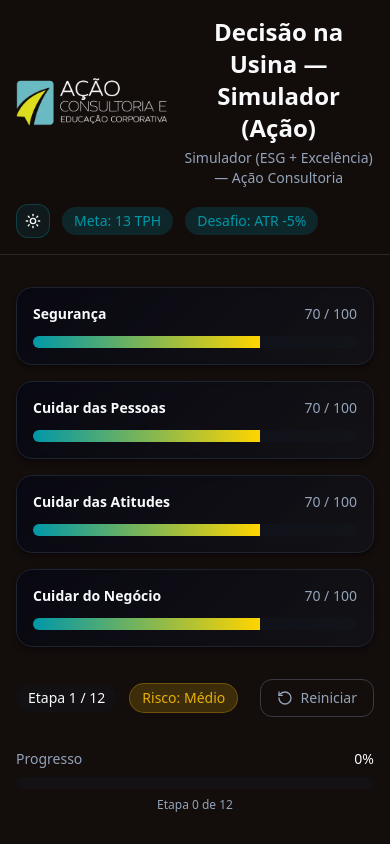
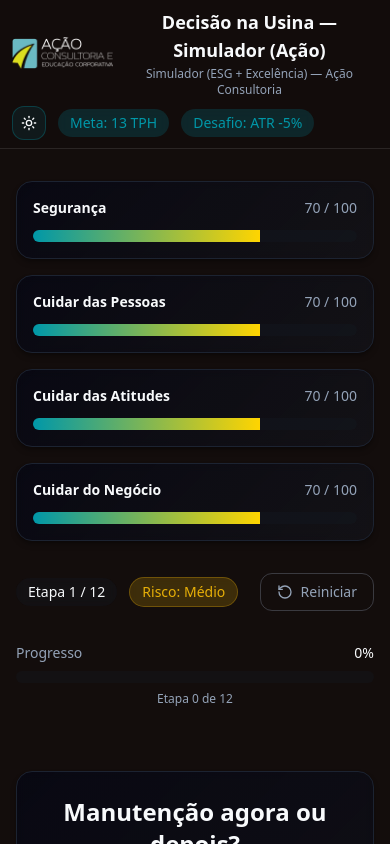
Before and after one commit to marcus848/acao-scenario-solver, a React (Vite) app: page / in a window 390 px wide. Shown: the top 844 px of the page. Built offline with nearby package versions, Linux system fonts and the light colour scheme.

Commit message:
Fix header and result responsiveness

```diff
--- a/src/components/Header.tsx
+++ b/src/components/Header.tsx
@@ -42,15 +42,15 @@ export const Header = ({ badges = [] }: HeaderProps) => {
 
   return (
     <header className="sticky top-0 z-50 border-b border-white/10 backdrop-blur-lg bg-background/80">
-      <div className="container mx-auto px-4 py-4">
-        <div className="flex items-center justify-between flex-wrap gap-4">
+      <div className="container mx-auto px-3 py-2 md:px-4 md:py-4">
+        <div className="flex items-center justify-between flex-wrap gap-2 md:gap-4">
           {/* Logo Section */}
-          <div className="flex items-center gap-4">
+          <div className="flex items-center gap-2 md:gap-4">
             {logo ? (
               <img
                 src={logo ?? acaoLogo}
                 alt="Logo da Ação Consultoria"
-                className="h-12 w-auto object-contain"
+                className="h-8 md:h-12 w-auto object-contain"
                 onClick={() => fileInputRef.current?.click()}
                 style={{ cursor: "pointer" }}
               />
@@ -74,10 +74,10 @@ export const Header = ({ badges = [] }: HeaderProps) => {
 
           {/* Title Section */}
           <div className="flex-1 text-center min-w-0">
-            <h1 className="text-2xl lg:text-3xl font-bold text-foreground">
+            <h1 className="text-lg md:text-2xl lg:text-3xl font-bold text-foreground">
               Decisão na Usina — Simulador (Ação)
             </h1>
-            <p className="text-sm text-muted-foreground mt-1">
+            <p className="text-xs md:text-sm text-muted-foreground mt-0.5 md:mt-1">
               Simulador (ESG + Excelência) — Ação Consultoria
             </p>
           </div>
--- a/src/components/Result.tsx
+++ b/src/components/Result.tsx
@@ -191,9 +191,9 @@ export const Result = ({ score, trail, aspects, onRestart }: ResultProps) => {
                     </div>
                   )}
               </div>
-              <div className="text-xs text-muted-foreground flex flex-wrap gap-2 mt-2 md:mt-0 md:whitespace-nowrap">
+              <div className="text-xs text-muted-foreground flex flex-wrap gap-2 mt-2">
                 {Object.entries(decision.efeito).map(([key, value]) => (
-                  <span key={key} className={`${value! > 0 ? 'text-success' : 'text-destructive'}`}>
+                  <span key={key} className={`${value! > 0 ? 'text-success' : 'text-destructive'} whitespace-nowrap`}>
                     {key}: {value! > 0 ? '+' : ''}{value}
                   </span>
                 ))}
```
